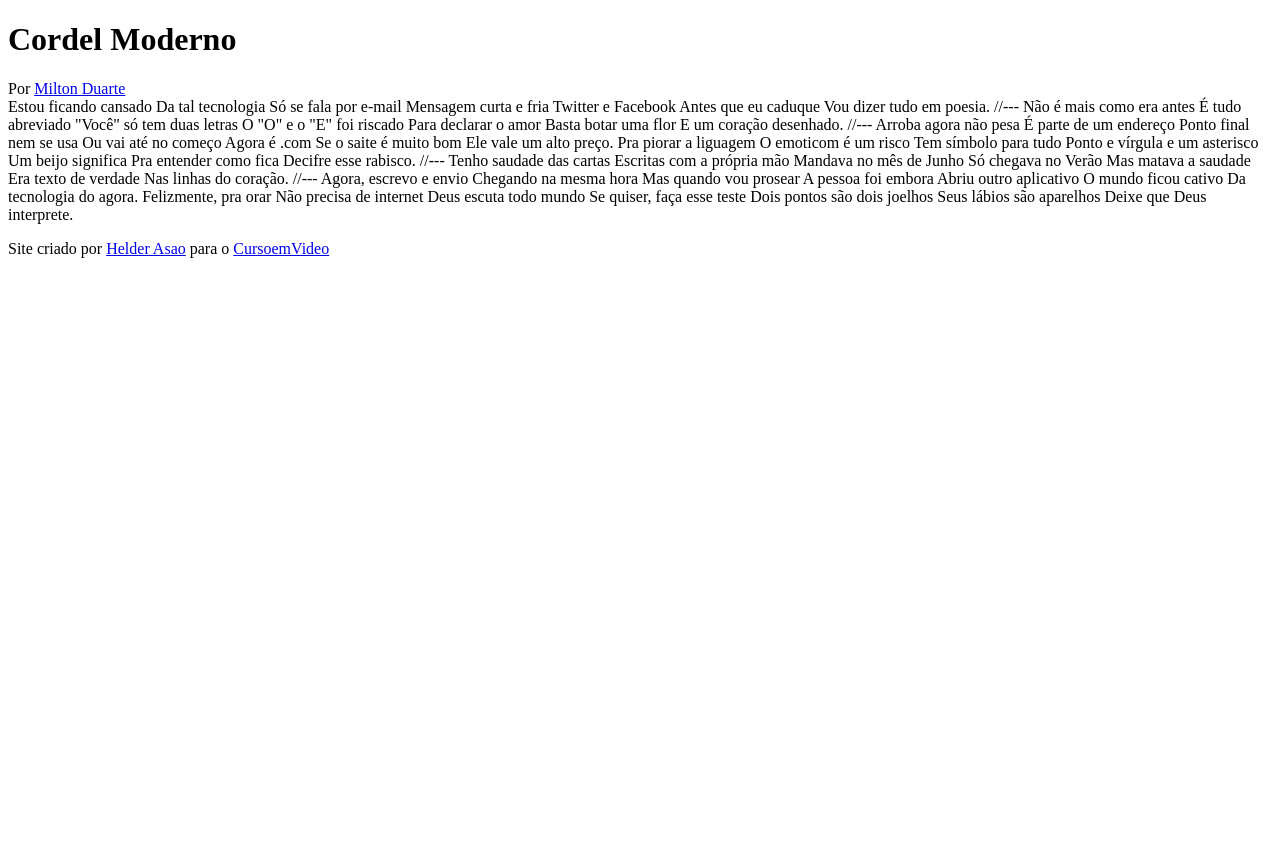
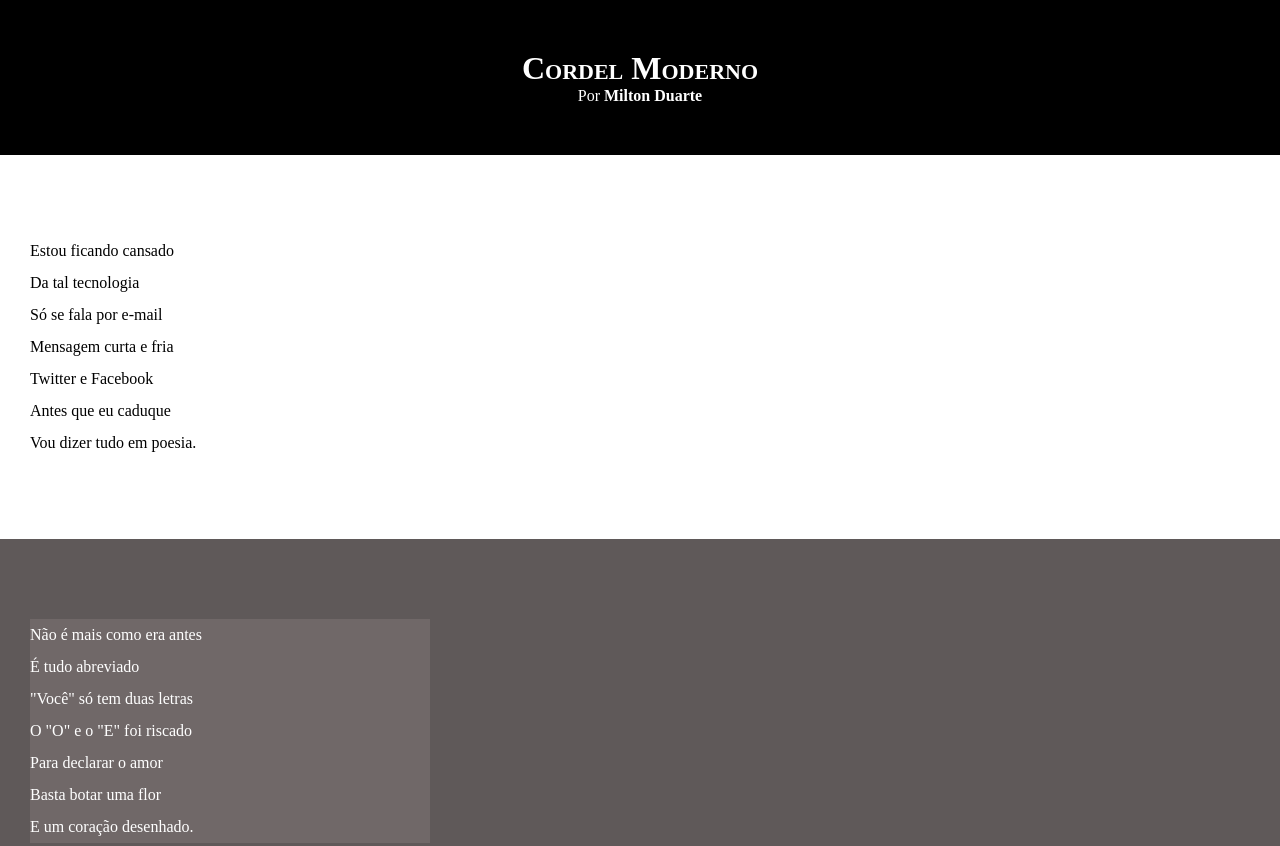
Before and after one commit to HelderAsao/Exercicios, a plain HTML site: page d012/index.html in a window 1280 px wide. Shown: the top 846 px of the page. Before the commit the page ends 800 px from the top, so only its background shows below. Drawn offline with Linux system fonts and the light colour scheme.

Commit message:
atualizei estilos de textos e blocos

```diff
--- /dev/null
+++ b/d012/estilo/style.css
@@ -0,0 +1,73 @@
+@charset "UTF-8";
+
+* {
+    padding: 0;
+    margin: 0;
+    box-sizing: border-box;
+}
+
+html,
+body {
+    min-height: 100vh;
+    background-color: darkgrey;
+}
+
+header {
+    background-color: black;
+    color: white;
+    text-align: center;
+}
+
+header>h1 {
+    padding-top: 50px;
+    color: white;
+    font-variant: small-caps;
+    text-transform: ;
+}
+
+header>p {
+    padding-bottom: 50px;
+}
+
+header a,
+footer a {
+    color: white;
+    text-decoration: none;
+    font-weight: bolder;
+}
+
+header a:hover,
+footer a:hover {
+    text-decoration: underline;
+}
+
+section{
+
+    padding-top: 10vh;
+    padding-bottom:10vh;
+    line-height: 2rem;
+    padding-left: 30px;
+}
+
+section.normal{
+    background-color: white;
+    color: black;
+}
+
+section.imagem{
+    background-color: rgb(95, 89, 89);
+    color: white;
+}
+
+section.imagem>p{
+    width: 400px;
+    background-color: rgb(112, 104, 104);
+}
+
+footer{
+
+    background-color: black;
+    text-align: center;
+    color: white;
+    padding: 10px;
+}
--- a/d012/index.html
+++ b/d012/index.html
@@ -4,77 +4,99 @@
     <meta charset="UTF-8">
     <meta name="viewport" content="width=device-width, initial-scale=1.0">
     <title>Cordel Moderno</title>
+    <link rel="stylesheet" href="estilo/style.css">
 </head>
 <body>
     <header>
         <h1>Cordel Moderno</h1>
-        Por <a href="https://www.recantodasletras.com.br/poesias/3186743" target="_blank">Milton Duarte</a>
+      <p> Por <a href="https://www.recantodasletras.com.br/poesias/3186743" target="_blank">Milton Duarte</a></p>
+
 
     </header>
 
-Estou ficando cansado
-Da tal tecnologia
-Só se fala por e-mail
-Mensagem curta e fria
-Twitter e Facebook
-Antes que eu caduque
-Vou dizer tudo em poesia.
+<section class="normal">
+    <p>
+        Estou ficando cansado <br>
+        Da tal tecnologia <br>
+        Só se fala por e-mail <br>
+        Mensagem curta e fria <br>
+        Twitter e Facebook <br>
+        Antes que eu caduque <br>
+        Vou dizer tudo em poesia. <br>
+    </p>
+</section>
 
-//---
 
-Não é mais como era antes
-É tudo abreviado
-"Você" só tem duas letras
-O "O" e o "E" foi riscado
-Para declarar o amor
-Basta botar uma flor
-E um coração desenhado.
 
-//---
+<section class="imagem">
+    <p>
+        Não é mais como era antes <br>
+        É tudo abreviado <br>
+        "Você" só tem duas letras <br>
+        O "O" e o "E" foi riscado <br>
+        Para declarar o amor <br>
+        Basta botar uma flor <br>
+        E um coração desenhado. <br>
+    </p>
+</section>
 
-Arroba agora não pesa
-É parte de um endereço
-Ponto final nem se usa
-Ou vai até no começo
-Agora é .com
-Se o saite é muito bom
-Ele vale um alto preço.
 
-Pra piorar a liguagem
-O emoticom é um risco
-Tem símbolo para tudo
-Ponto e vírgula e um asterisco
-Um beijo significa
-Pra entender como fica
-Decifre esse rabisco.
 
-//---
+<section class="normal">
+    <p>
+        Arroba agora não pesa <br>
+        É parte de um endereço <br>
+        Ponto final nem se usa <br>
+        Ou vai até no começo <br>
+        Agora é .com <br>
+        Se o saite é muito bom <br>
+        Ele vale um alto preço. <br>
 
-Tenho saudade das cartas
-Escritas com a própria mão
-Mandava no mês de Junho
-Só chegava no Verão
-Mas matava a saudade
-Era texto de verdade
-Nas linhas do coração.
+        Pra piorar a liguagem <br>
+        O emoticom é um risco <br>
+        Tem símbolo para tudo <br>
+        Ponto e vírgula e um asterisco <br>
+        Um beijo significa <br>
+        Pra entender como fica <br>
+        Decifre esse rabisco. <br>
+    </p>
+</section>
 
-//---
 
-Agora, escrevo e envio
-Chegando na mesma hora
-Mas quando vou prosear
-A pessoa foi embora
-Abriu outro aplicativo
-O mundo ficou cativo
-Da tecnologia do agora.
 
-Felizmente, pra orar
-Não precisa de internet
-Deus escuta todo mundo
-Se quiser, faça esse teste
-Dois pontos são dois joelhos
-Seus lábios são aparelhos
-Deixe que Deus interprete.
+<section class="imagem">
+    <p>
+        Tenho saudade das cartas <br>
+        Escritas com a própria mão <br>
+        Mandava no mês de Junho <br>
+        Só chegava no Verão <br>
+        Mas matava a saudade <br>
+        Era texto de verdade <br>
+        Nas linhas do coração. <br>
+    </p>
+</section>
+
+
+
+<section class="normal">
+    <p>
+        Agora, escrevo e envio <br>
+        Chegando na mesma hora <br>
+        Mas quando vou prosear <br>
+        A pessoa foi embora <br>
+        Abriu outro aplicativo <br>
+        O mundo ficou cativo <br>
+        Da tecnologia do agora. <br>
+
+        Felizmente, pra orar <br>
+        Não precisa de internet <br>
+        Deus escuta todo mundo <br>
+        Se quiser, faça esse teste <br>
+        Dois pontos são dois joelhos <br>
+        Seus lábios são aparelhos <br>
+        Deixe que Deus interprete. <br>
+    </p>
+</section>
 
 <footer>
     <p>Site criado por <a href="https://github.com/HelderAsao" target="_blank">Helder Asao</a> para o <a href="#">CursoemVideo</a></p>
```
